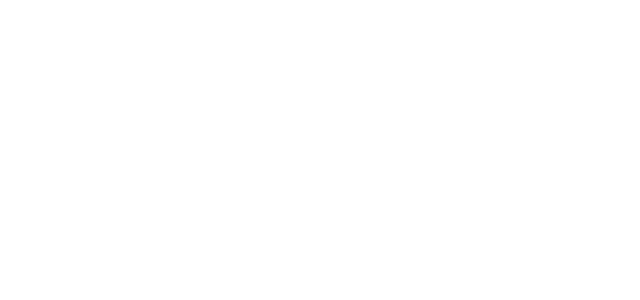
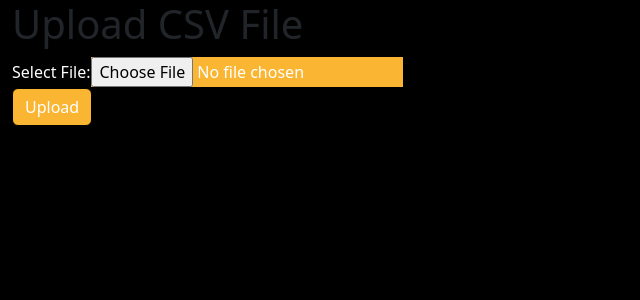
Before and after one commit to buwunny/ordering-app, a React app in the folder frontend/: page /upload in a window 1280 px wide. Before the commit this address had no page. Shown: the top 300 px of the page, without its empty margins (0-640 px from the left). Built offline with nearby package versions, Linux system fonts and the light colour scheme.

Commit message:
moved form message and added simpled csv file upload

```diff
--- a/frontend/src/pages/App.js
+++ b/frontend/src/pages/App.js
@@ -5,6 +5,7 @@
 import Requests from './Requests';
 import Form from './Form';
 import Orders from './Orders';
+import Upload from './Upload';
 import 'bootstrap/dist/css/bootstrap.min.css';
 import './styles.css';
 
@@ -17,6 +18,7 @@
                 <Route path="/requests" element={<Requests />} />
                 <Route path="/form" element={<Form />} />
                 <Route path="/orders" element={<Orders />} />
+                <Route path="/upload" element={<Upload />} />
             </Routes>
         </Router>
     );
--- a/frontend/src/pages/Form.js
+++ b/frontend/src/pages/Form.js
@@ -54,6 +54,7 @@
                 <button className="btn btn-primary">Orders</button>
             </Link>
             <div className="container-fluid" style={{ display: 'flex', justifyContent: 'center', alignItems: 'center', }}>
+                <div>
                     <form onSubmit={handleSubmit} style={{ display: 'grid', gridTemplateColumns: '1fr 1fr', gap: '20px', justifyContent: 'center' }}>
                         <div className="form-group">
                             <label htmlFor="description">Description:</label>
@@ -143,7 +144,7 @@
                     </form>
                     {message && <p>{message}</p>}
                 </div>
-
+            </div>
         </div>
     );
 };
--- a/frontend/src/pages/Home.js
+++ b/frontend/src/pages/Home.js
@@ -15,6 +15,9 @@
             <Link to="/orders">
                 <button className="btn">Orders</button>
             </Link>
+            <Link to="/upload">
+                <button className="btn">Orders</button>
+            </Link>
         </div>
     );
 }
--- /dev/null
+++ b/frontend/src/pages/Upload.js
@@ -0,0 +1,45 @@
+import React, { useState } from 'react';
+import withAuth from '../hocs/withAuth';
+import axios from 'axios';
+import './styles.css';
+
+function Upload() {
+    const [selectedFile, setSelectedFile] = useState(null);
+
+    const handleFileChange = (event) => {
+        setSelectedFile(event.target.files[0]);
+    };
+
+    const handleSubmit = async (event) => {
+        event.preventDefault();
+
+        if (selectedFile) {
+            const formData = new FormData();
+            formData.append('file', selectedFile);
+
+            try {
+                const response = await axios.post('/api/upload', formData);
+                console.log('File uploaded successfully:', response.data);
+            } catch (error) {
+                console.error('Error uploading file:', error);
+            }
+        } else {
+            console.log('No file selected');
+        }
+    };
+
+    return (
+        <div className='container-fluid'>
+            <h1>Upload CSV File</h1>
+            <form onSubmit={handleSubmit}>
+                <div className="form-group">
+                    <label htmlFor="fileInput">Select File:</label>
+                    <input type="file" className="form-control-file" id="fileInput" onChange={handleFileChange} accept=".csv" />
+                </div>
+                <button type="submit" className="btn btn-primary">Upload</button>
+            </form>
+        </div>
+    );
+}
+
+export default Upload;
--- a/frontend/src/pages/styles.css
+++ b/frontend/src/pages/styles.css
@@ -30,8 +30,14 @@
 .container-fluid .btn {
     background-color: #FAB532;
     border: 1px solid black;
+    color: white
 }
 
+.form-control-file {
+    background-color: #FAB532;
+    border:1px solid black;
+    color:white
+}
 
 .col {
     overflow-x:auto;
@@ -50,10 +56,10 @@
 }
 
 
-.table-container {
+/* .table-container {
     height: 1000px;
-    /* overflow-y: auto; */
-}
+    overflow-y: auto;
+} */
 
 @media (max-width: 1000px) {
     .table-container {
```
Lines whose indentation alone changed are shown as unchanged.
